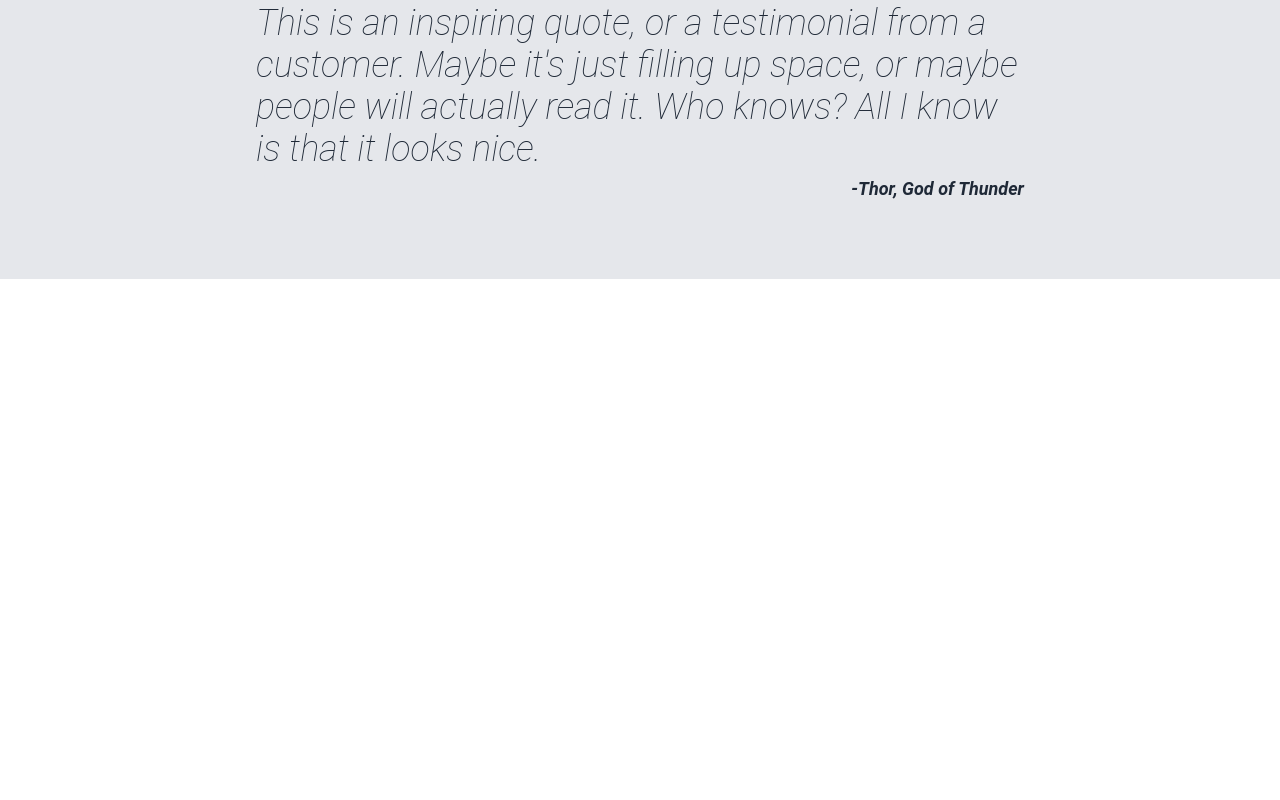
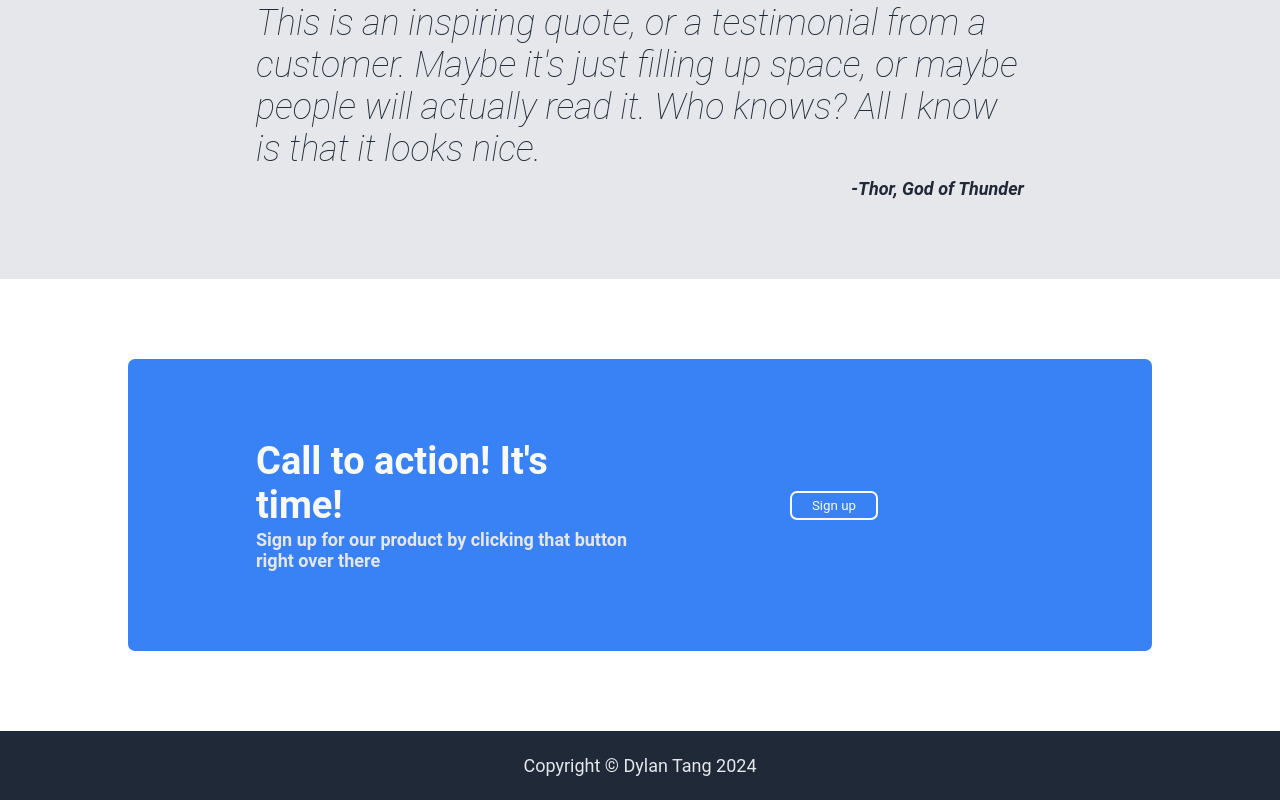
Before and after one commit to bluemayo/Landing-Page, a plain HTML site: page index.html in a window 1280 px wide. Shown: the part 815-1615 px from the top of the page. Before the commit the page ends 1094 px from the top, so only its background shows below. Drawn offline with Linux system fonts and the light colour scheme.

Commit message:
Finished

```diff
--- a/index.html
+++ b/index.html
@@ -58,11 +58,22 @@
             <p id="author">-Thor, God of Thunder</p>
         </div>
         <div class="light container">
+            <div class="blue container">
+                <div class="text container">
+                    <p class="calling">Call to action! It's time!</p>
+                    <p class="calling you">Sign up for our product by clicking that button right over there</p>
+                </div>
+                <div class="white">
+                    <button>Sign up</button>
+                </div>
 
+            </div>
         </div>
     </main>
     <footer>
-
+        <div class="copy container">
+            <p>Copyright &copy; Dylan Tang 2024</p>
+        </div>
     </footer>
 </body>
 </html>
--- a/style.css
+++ b/style.css
@@ -32,6 +32,14 @@
     color: #F9FAF8;
 }
 
+.container.copy{
+    justify-content: center;
+    background-color: #1F2937;
+    color: #E5E7EB;
+    padding: 3vh 10vw;
+    font-size: 18px;
+}
+
 .container.light{
     color: #1F2937;
     flex-direction: column;
@@ -39,6 +47,31 @@
 
 .container.grey{
     background-color: grey;
+    color: #E5E7EB;
+}
+
+.container.blue{
+    background-color: #3882F6;
+    margin: 10vh 10vw;
+    border-radius: 7px;
+    padding: 10vh 10vw;
+}
+
+.container.text{
+    flex-direction: column;
+    gap: 2px;
+    align-items: flex-start;
+}
+
+.calling{
+    color: #F9FAF8;
+    font-size: 38px;
+    text-align: left;
+    font-weight: bolder;
+}
+
+.calling.you{
+    font-size: 18px;
     color: #E5E7EB;
 }
 
@@ -102,6 +135,10 @@ button{
     border: 2px solid #3882F6;
 }
 
+.white button{
+    border: 2px solid #F9FAF8;
+}
+
 .box{
     min-height: 150px;
     min-width: 150px;
```
